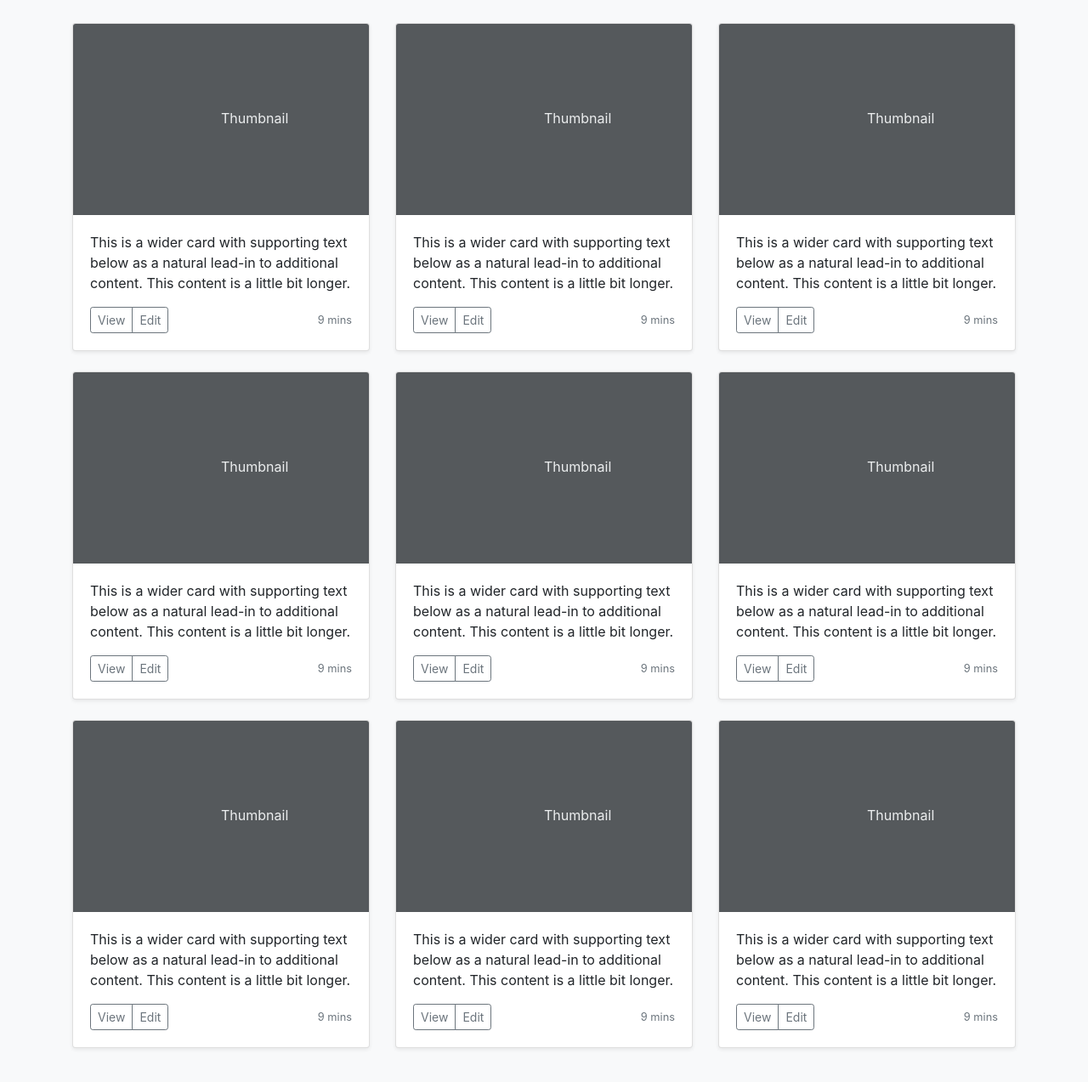
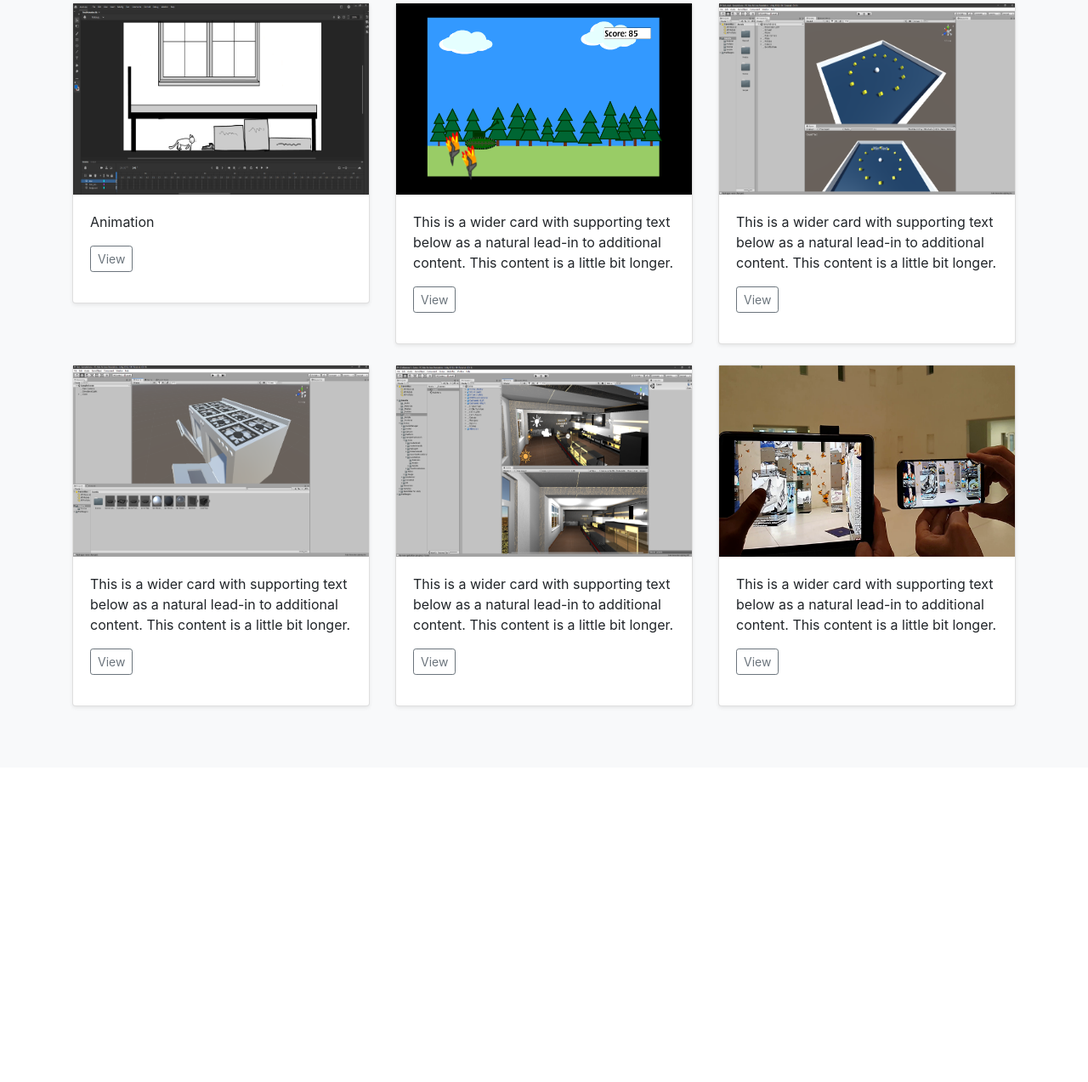
Before and after one commit to ZachCarpenter296/CarpenterBootstrap, a plain HTML site: page index.html in a window 1280 px wide. Shown: the part 485-1758 px from the top of the page at 85% size. After the commit the page ends 1388 px from the top, so only its background shows below. Drawn offline with nearby package versions, Linux system fonts and the light colour scheme.

Commit message:
A bit of work has been done to modify the bootstrap code for my needs

```diff
--- a/_notes/dwsync.xml
+++ b/_notes/dwsync.xml
@@ -2,5 +2,5 @@
 <dwsync>
 <file name="index.html" server="107.21.171.209//home/ec2-user/carpenterbootstrap/" local="132301384076696851" remote="132301387680000000" Dst="2" />
 <file name="index.html" server="107.21.171.209//home/ec2-user/wordpress/bootstrap/" local="132301384076696851" remote="132301392050000000" Dst="2" />
-<file name="index.html" server="107.21.171.209//var/www/html/bootstrap/" local="132301438983244402" remote="132301439160000000" Dst="2" />
+<file name="index.html" server="107.21.171.209//var/www/html/bootstrap/" local="132301491861979233" remote="132301491890000000" Dst="2" />
 </dwsync>
--- a/index.html
+++ b/index.html
@@ -31,14 +31,14 @@
       <div class="row">
         <div class="col-sm-8 col-md-7 py-4">
           <h4 class="text-white">About</h4>
-          <p class="text-muted">Add some information about the album below, the author, or any other background context. Make it a few sentences long so folks can pick up some informative tidbits. Then, link them off to some social networking sites or contact information.</p>
+          <p class="text-muted">My name is Zach Carpenter, I am currently a student at Boise State University, studying Gaming, Interactive Media and Mobile App Design, or GIMM for short. I hope to work on indie games that interest me and help studios push out the best game they can. I also hope to run my own game studio that listen to what the people want. Being someone who loves playing games, it’s sometimes frustrating to play games where the developers just seem to want to make money off a game and move on to the next one. I want to stop this and make a timeless game that I can be truly happy with.</p>
         </div>
         <div class="col-sm-4 offset-md-1 py-4">
           <h4 class="text-white">Contact</h4>
           <ul class="list-unstyled">
-            <li><a href="#" class="text-white">Follow on Twitter</a></li>
-            <li><a href="#" class="text-white">Like on Facebook</a></li>
-            <li><a href="#" class="text-white">Email me</a></li>
+            <li><a href="https://twitter.com/_Zach_Carpenter" class="text-white" target="_blank">Follow on Twitter</a></li>
+            <li><a href="https://www.facebook.com/zach.carpenter.71?ref=bookmarks" class="text-white" target="_blank">Like on Facebook</a></li>
+			<li><a href="http://107.21.171.209/bootstrap/" class="text-white">Home</a></li>
           </ul>
         </div>
       </div>
@@ -61,11 +61,13 @@
 
   <section class="jumbotron text-center">
     <div class="container">
-      <h1>Album example</h1>
-      <p class="lead text-muted">Something short and leading about the collection below—its contents, the creator, etc. Make it short and sweet, but not too short so folks don’t simply skip over it entirely.</p>
+      <h1>Portfolio Artifacts</h1>
+      <p class="lead text-muted">It is important for students in the Gaming, Interactive Media and Mobile App Design major at Boise State University to graduate with projects they are proud of, that shows their skills in various disciplines. Here are some of mine.</p>
       <p>
+<!--
         <a href="#" class="btn btn-primary my-2">Main call to action</a>
         <a href="#" class="btn btn-secondary my-2">Secondary action</a>
+-->
       </p>
     </div>
   </section>
@@ -76,45 +78,42 @@
       <div class="row">
         <div class="col-md-4">
           <div class="card mb-4 shadow-sm">
-            <svg class="bd-placeholder-img card-img-top" width="100%" height="225" xmlns="http://www.w3.org/2000/svg" preserveAspectRatio="xMidYMid slice" focusable="false" role="img" aria-label="Placeholder: Thumbnail"><title>Placeholder</title><rect width="100%" height="100%" fill="#55595c"/><text x="50%" y="50%" fill="#eceeef" dy=".3em">Thumbnail</text></svg>
+            <img class="animation" src="images/animation.png" style="height:225px;" alt="animation image">
             <div class="card-body">
-              <p class="card-text">This is a wider card with supporting text below as a natural lead-in to additional content. This content is a little bit longer.</p>
+              <p class="card-text">Animation</p>
               <div class="d-flex justify-content-between align-items-center">
                 <div class="btn-group">
-                  <button type="button" class="btn btn-sm btn-outline-secondary">View</button>
-                  <button type="button" class="btn btn-sm btn-outline-secondary">Edit</button>
+					<p><a class="btn btn-sm btn-outline-secondary" href="#" role="button">View</a></p>
+<!--                  <button type="button" class="btn btn-sm btn-outline-secondary">View</button>-->
+<!--                  <button type="button" class="btn btn-sm btn-outline-secondary">Edit</button>-->
                 </div>
-                <small class="text-muted">9 mins</small>
+<!--                <small class="text-muted">9 mins</small>-->
               </div>
             </div>
           </div>
         </div>
         <div class="col-md-4">
           <div class="card mb-4 shadow-sm">
-            <svg class="bd-placeholder-img card-img-top" width="100%" height="225" xmlns="http://www.w3.org/2000/svg" preserveAspectRatio="xMidYMid slice" focusable="false" role="img" aria-label="Placeholder: Thumbnail"><title>Placeholder</title><rect width="100%" height="100%" fill="#55595c"/><text x="50%" y="50%" fill="#eceeef" dy=".3em">Thumbnail</text></svg>
+           <img class="tank_game" src="images/tankgame.png" style="height:225px;" alt="tank game image">
             <div class="card-body">
               <p class="card-text">This is a wider card with supporting text below as a natural lead-in to additional content. This content is a little bit longer.</p>
               <div class="d-flex justify-content-between align-items-center">
                 <div class="btn-group">
-                  <button type="button" class="btn btn-sm btn-outline-secondary">View</button>
-                  <button type="button" class="btn btn-sm btn-outline-secondary">Edit</button>
+                  <p><a class="btn btn-sm btn-outline-secondary" href="#" role="button">View</a></p>
                 </div>
-                <small class="text-muted">9 mins</small>
               </div>
             </div>
           </div>
         </div>
         <div class="col-md-4">
           <div class="card mb-4 shadow-sm">
-            <svg class="bd-placeholder-img card-img-top" width="100%" height="225" xmlns="http://www.w3.org/2000/svg" preserveAspectRatio="xMidYMid slice" focusable="false" role="img" aria-label="Placeholder: Thumbnail"><title>Placeholder</title><rect width="100%" height="100%" fill="#55595c"/><text x="50%" y="50%" fill="#eceeef" dy=".3em">Thumbnail</text></svg>
+            <img class="roll-a-ball" src="images/ballgame.png" style="height:225px;" alt="roll-a-ball image">
             <div class="card-body">
               <p class="card-text">This is a wider card with supporting text below as a natural lead-in to additional content. This content is a little bit longer.</p>
               <div class="d-flex justify-content-between align-items-center">
                 <div class="btn-group">
-                  <button type="button" class="btn btn-sm btn-outline-secondary">View</button>
-                  <button type="button" class="btn btn-sm btn-outline-secondary">Edit</button>
+                  <p><a class="btn btn-sm btn-outline-secondary" href="#" role="button">View</a></p>
                 </div>
-                <small class="text-muted">9 mins</small>
               </div>
             </div>
           </div>
@@ -122,91 +121,39 @@
 
         <div class="col-md-4">
           <div class="card mb-4 shadow-sm">
-            <svg class="bd-placeholder-img card-img-top" width="100%" height="225" xmlns="http://www.w3.org/2000/svg" preserveAspectRatio="xMidYMid slice" focusable="false" role="img" aria-label="Placeholder: Thumbnail"><title>Placeholder</title><rect width="100%" height="100%" fill="#55595c"/><text x="50%" y="50%" fill="#eceeef" dy=".3em">Thumbnail</text></svg>
+            <img class="3D_modeling" src="images/unityoven.png" style="height:225px;" alt="3D model image">
             <div class="card-body">
               <p class="card-text">This is a wider card with supporting text below as a natural lead-in to additional content. This content is a little bit longer.</p>
               <div class="d-flex justify-content-between align-items-center">
                 <div class="btn-group">
-                  <button type="button" class="btn btn-sm btn-outline-secondary">View</button>
-                  <button type="button" class="btn btn-sm btn-outline-secondary">Edit</button>
+                  <p><a class="btn btn-sm btn-outline-secondary" href="#" role="button">View</a></p>
                 </div>
-                <small class="text-muted">9 mins</small>
               </div>
             </div>
           </div>
         </div>
         <div class="col-md-4">
           <div class="card mb-4 shadow-sm">
-            <svg class="bd-placeholder-img card-img-top" width="100%" height="225" xmlns="http://www.w3.org/2000/svg" preserveAspectRatio="xMidYMid slice" focusable="false" role="img" aria-label="Placeholder: Thumbnail"><title>Placeholder</title><rect width="100%" height="100%" fill="#55595c"/><text x="50%" y="50%" fill="#eceeef" dy=".3em">Thumbnail</text></svg>
+            <img class="unitygame" src="images/unitygame.png" style="height:225px;" alt="unity game image">
             <div class="card-body">
               <p class="card-text">This is a wider card with supporting text below as a natural lead-in to additional content. This content is a little bit longer.</p>
               <div class="d-flex justify-content-between align-items-center">
                 <div class="btn-group">
-                  <button type="button" class="btn btn-sm btn-outline-secondary">View</button>
-                  <button type="button" class="btn btn-sm btn-outline-secondary">Edit</button>
+                  <p><a class="btn btn-sm btn-outline-secondary" href="#" role="button">View</a></p>
                 </div>
-                <small class="text-muted">9 mins</small>
               </div>
             </div>
           </div>
         </div>
         <div class="col-md-4">
           <div class="card mb-4 shadow-sm">
-            <svg class="bd-placeholder-img card-img-top" width="100%" height="225" xmlns="http://www.w3.org/2000/svg" preserveAspectRatio="xMidYMid slice" focusable="false" role="img" aria-label="Placeholder: Thumbnail"><title>Placeholder</title><rect width="100%" height="100%" fill="#55595c"/><text x="50%" y="50%" fill="#eceeef" dy=".3em">Thumbnail</text></svg>
+            <img class="future projects" src="images/10.000_Moving_Cities,_Augmented_Reality_Multiplayer_Game.png" style="height:225px;" alt="AR image">
             <div class="card-body">
               <p class="card-text">This is a wider card with supporting text below as a natural lead-in to additional content. This content is a little bit longer.</p>
               <div class="d-flex justify-content-between align-items-center">
                 <div class="btn-group">
-                  <button type="button" class="btn btn-sm btn-outline-secondary">View</button>
-                  <button type="button" class="btn btn-sm btn-outline-secondary">Edit</button>
+                  <p><a class="btn btn-sm btn-outline-secondary" href="#" role="button">View</a></p>
                 </div>
-                <small class="text-muted">9 mins</small>
-              </div>
-            </div>
-          </div>
-        </div>
-
-        <div class="col-md-4">
-          <div class="card mb-4 shadow-sm">
-            <svg class="bd-placeholder-img card-img-top" width="100%" height="225" xmlns="http://www.w3.org/2000/svg" preserveAspectRatio="xMidYMid slice" focusable="false" role="img" aria-label="Placeholder: Thumbnail"><title>Placeholder</title><rect width="100%" height="100%" fill="#55595c"/><text x="50%" y="50%" fill="#eceeef" dy=".3em">Thumbnail</text></svg>
-            <div class="card-body">
-              <p class="card-text">This is a wider card with supporting text below as a natural lead-in to additional content. This content is a little bit longer.</p>
-              <div class="d-flex justify-content-between align-items-center">
-                <div class="btn-group">
-                  <button type="button" class="btn btn-sm btn-outline-secondary">View</button>
-                  <button type="button" class="btn btn-sm btn-outline-secondary">Edit</button>
-                </div>
-                <small class="text-muted">9 mins</small>
-              </div>
-            </div>
-          </div>
-        </div>
-        <div class="col-md-4">
-          <div class="card mb-4 shadow-sm">
-            <svg class="bd-placeholder-img card-img-top" width="100%" height="225" xmlns="http://www.w3.org/2000/svg" preserveAspectRatio="xMidYMid slice" focusable="false" role="img" aria-label="Placeholder: Thumbnail"><title>Placeholder</title><rect width="100%" height="100%" fill="#55595c"/><text x="50%" y="50%" fill="#eceeef" dy=".3em">Thumbnail</text></svg>
-            <div class="card-body">
-              <p class="card-text">This is a wider card with supporting text below as a natural lead-in to additional content. This content is a little bit longer.</p>
-              <div class="d-flex justify-content-between align-items-center">
-                <div class="btn-group">
-                  <button type="button" class="btn btn-sm btn-outline-secondary">View</button>
-                  <button type="button" class="btn btn-sm btn-outline-secondary">Edit</button>
-                </div>
-                <small class="text-muted">9 mins</small>
-              </div>
-            </div>
-          </div>
-        </div>
-        <div class="col-md-4">
-          <div class="card mb-4 shadow-sm">
-            <svg class="bd-placeholder-img card-img-top" width="100%" height="225" xmlns="http://www.w3.org/2000/svg" preserveAspectRatio="xMidYMid slice" focusable="false" role="img" aria-label="Placeholder: Thumbnail"><title>Placeholder</title><rect width="100%" height="100%" fill="#55595c"/><text x="50%" y="50%" fill="#eceeef" dy=".3em">Thumbnail</text></svg>
-            <div class="card-body">
-              <p class="card-text">This is a wider card with supporting text below as a natural lead-in to additional content. This content is a little bit longer.</p>
-              <div class="d-flex justify-content-between align-items-center">
-                <div class="btn-group">
-                  <button type="button" class="btn btn-sm btn-outline-secondary">View</button>
-                  <button type="button" class="btn btn-sm btn-outline-secondary">Edit</button>
-                </div>
-                <small class="text-muted">9 mins</small>
               </div>
             </div>
           </div>
```
Also changed, not shown: images/_notes/dwsync.xml (added, +13 -0 lines), images/10.000_Moving_Cities,_Augmented_Reality_Multiplayer_Game.png (added), images/animation.png (added), images/ballgame.png (added), images/code.png (added), images/mayaburner.png (added), images/mayaoven.png (added), images/mayaovendoor.png (added), images/tankgame.png (added), images/unitygame.png (added), images/unityoven.png (added).
